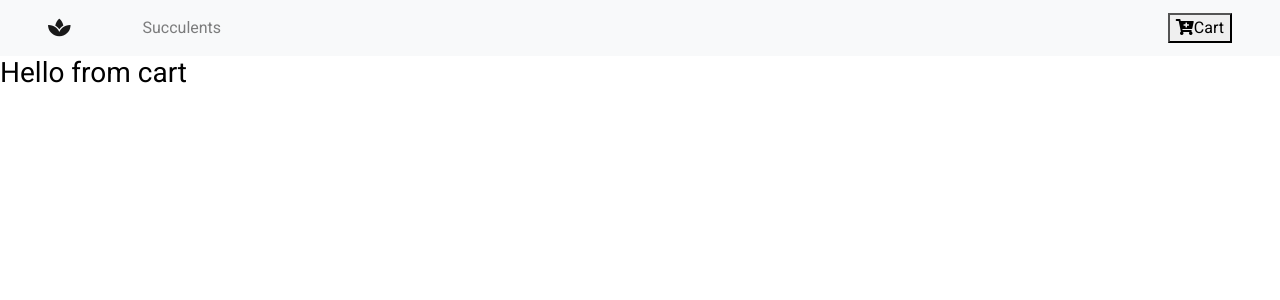
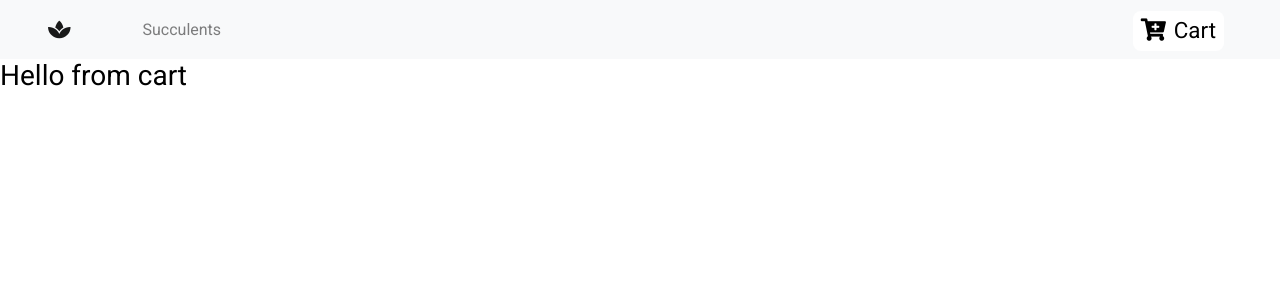
Before and after one commit to Dee-Race/shop-succulents, a React (Create React App) app: page /cart in a window 1280 px wide. Shown: the top 300 px of the page. Built offline with nearby package versions, Linux system fonts and the light colour scheme.

Commit message:
add Button.js file and customize css with styled-components package

```diff
--- /dev/null
+++ b/src/components/Button.js
@@ -0,0 +1,20 @@
+import styled from "styled-components";
+
+export const ButtonContainer = styled.button`
+  text-transform: capitalize;
+  font-size: 1.4rem;
+  background: white;
+  border: none;
+  border-radius: 0.5rem;
+  padding: 0.2rem 0.5rem;
+  cursor: pointer;
+  margin: 0.2rem 0.5rem 0;
+  transition: all 0.5s ease-in-out;
+  &:hover {
+    background: var(--lightBlue);
+    color: white;
+  }
+  &:focus {
+    outline: none;
+  }
+`;
--- a/src/components/Navbar.js
+++ b/src/components/Navbar.js
@@ -1,5 +1,7 @@
 import React, { Component } from "react";
 import { Link } from "react-router-dom";
+//import styled from "styled-components";
+import { ButtonContainer } from "./Button";
 import ProductList from "./ProductList";
 
 class Navbar extends Component {
@@ -17,10 +19,12 @@
           </li>
         </ul>
         <Link to="/cart" className="ml-auto">
-          <button>
-            <i className="fas fa-cart-plus" />
+          <ButtonContainer>
+            <span className="mr-2">
+              <i className="fas fa-cart-plus" />
+            </span>
             Cart
-          </button>
+          </ButtonContainer>
         </Link>
       </nav>
     );
```
